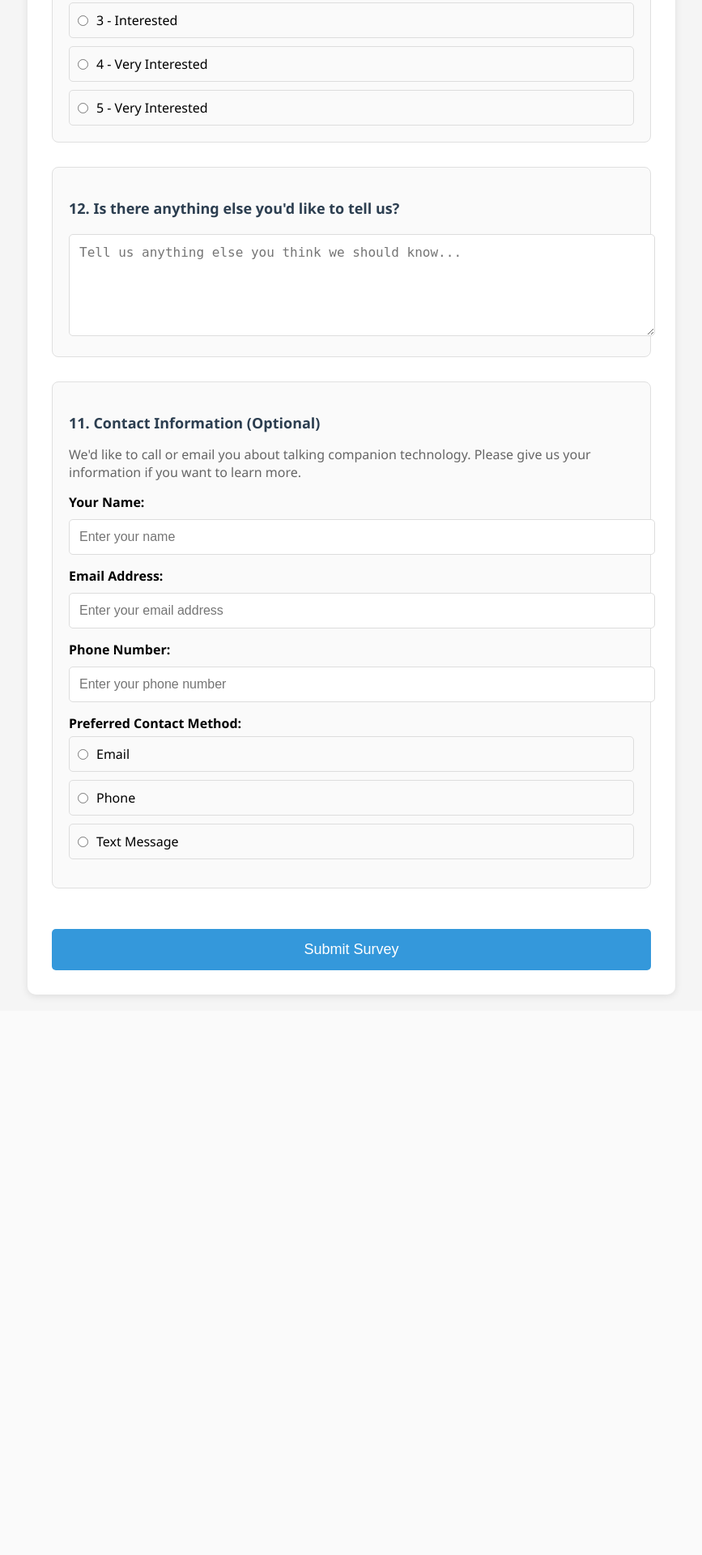
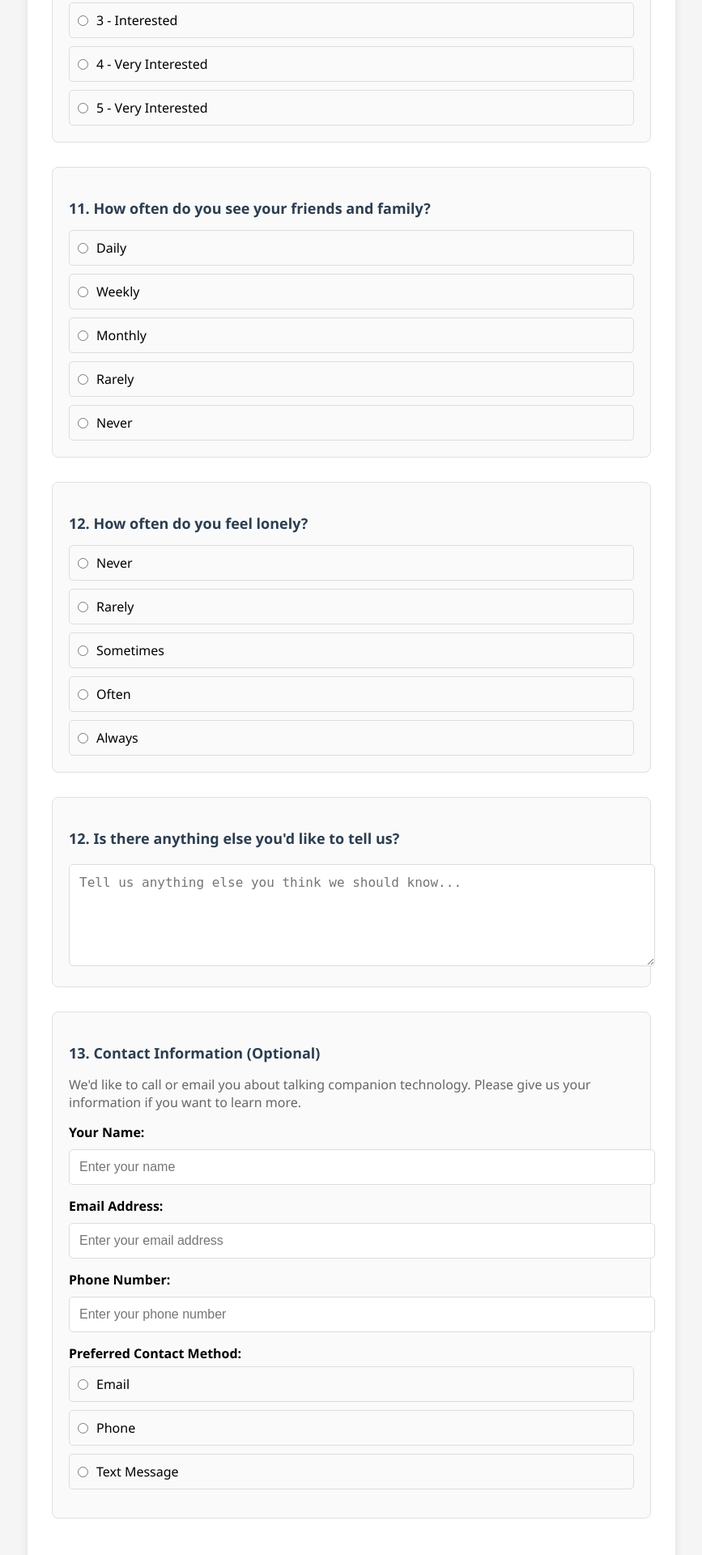
Before and after one commit to AmjA2002222/eldercaresurvey, a Flask app: page / in a window 1280 px wide. Shown: the part 3416-5336 px from the top of the page at 81% size, without its empty margins (206-1073 px from the left). Before the commit the page ends 4648 px from the top, so only its background shows below. Run offline with Flask 3, Linux system fonts and the light colour scheme.

Commit message:
Add social connections and loneliness questions to survey

```diff
--- a/app.py
+++ b/app.py
@@ -28,7 +28,9 @@ def init_db():
             contact_name TEXT,
             contact_email TEXT,
             contact_phone TEXT,
-            contact_preference TEXT
+            contact_preference TEXT,
+            social_connections TEXT,
+            loneliness TEXT
         )
     ''')
 
@@ -43,6 +45,8 @@ def init_db():
             contact_email TEXT,
             contact_phone TEXT,
             contact_preference TEXT,
+            social_connections TEXT,
+            loneliness TEXT,
             added_date TIMESTAMP DEFAULT CURRENT_TIMESTAMP
         )
     ''')
@@ -87,6 +91,8 @@ def submit():
     contact_email = data.get('contact_email', '')
     contact_phone = data.get('contact_phone', '')
     contact_preference = data.get('contact_preference', '')
+    social_connections = data.get('social_connections', '')
+    loneliness = data.get('loneliness', '')
 
     conn = sqlite3.connect('survey.db')
     c = conn.cursor()
@@ -95,13 +101,15 @@ def submit():
             age_group, uses_digital_assistant, difficulty_using_tech,
             interest_in_ai, helpful_features, comfort_with_ai_voice,
             concerns, trial_participation, willingness_to_pay, interest_level,
-            additional_comments, contact_name, contact_email, contact_phone, contact_preference
-        ) VALUES (?, ?, ?, ?, ?, ?, ?, ?, ?, ?, ?, ?, ?, ?, ?)
+            additional_comments, contact_name, contact_email, contact_phone, contact_preference,
+            social_connections, loneliness
+        ) VALUES (?, ?, ?, ?, ?, ?, ?, ?, ?, ?, ?, ?, ?, ?, ?, ?, ?)
     ''', (
         age_group, uses_digital_assistant, difficulty_using_tech,
         interest_in_ai, helpful_features, comfort_with_ai_voice,
         concerns, trial_participation, willingness_to_pay, interest_level,
-        additional_comments, contact_name, contact_email, contact_phone, contact_preference
+        additional_comments, contact_name, contact_email, contact_phone, contact_preference,
+        social_connections, loneliness
     ))
     conn.commit()
     conn.close()
@@ -116,9 +124,9 @@ def submit():
         wants_help_with = ', '.join(helpful_features_list) if helpful_features_list else 'Not specified'
 
         c.execute('''
-            INSERT INTO waiting_list (name, age_group, wants_help_with, interest_level, contact_email, contact_phone, contact_preference)
-            VALUES (?, ?, ?, ?, ?, ?, ?)
-        ''', (contact_name, age_group, wants_help_with, interest_level, contact_email, contact_phone, contact_preference))
+            INSERT INTO waiting_list (name, age_group, wants_help_with, interest_level, contact_email, contact_phone, contact_preference, social_connections, loneliness)
+            VALUES (?, ?, ?, ?, ?, ?, ?, ?, ?)
+        ''', (contact_name, age_group, wants_help_with, interest_level, contact_email, contact_phone, contact_preference, social_connections, loneliness))
         conn.commit()
         conn.close()
 
--- a/templates/survey_multilingual.html
+++ b/templates/survey_multilingual.html
@@ -386,6 +386,60 @@
                 </div>
             </div>
 
+            <!-- Social Connections -->
+            <div class="question">
+                <h3>{{ t('social_connections') }}</h3>
+                <div class="radio-group">
+                    <div class="radio-option">
+                        <input type="radio" id="see_daily" name="social_connections" value="daily">
+                        <label for="see_daily">{{ t('see_daily') }}</label>
+                    </div>
+                    <div class="radio-option">
+                        <input type="radio" id="see_weekly" name="social_connections" value="weekly">
+                        <label for="see_weekly">{{ t('see_weekly') }}</label>
+                    </div>
+                    <div class="radio-option">
+                        <input type="radio" id="see_monthly" name="social_connections" value="monthly">
+                        <label for="see_monthly">{{ t('see_monthly') }}</label>
+                    </div>
+                    <div class="radio-option">
+                        <input type="radio" id="see_rarely" name="social_connections" value="rarely">
+                        <label for="see_rarely">{{ t('see_rarely') }}</label>
+                    </div>
+                    <div class="radio-option">
+                        <input type="radio" id="see_never" name="social_connections" value="never">
+                        <label for="see_never">{{ t('see_never') }}</label>
+                    </div>
+                </div>
+            </div>
+
+            <!-- Loneliness -->
+            <div class="question">
+                <h3>{{ t('loneliness') }}</h3>
+                <div class="radio-group">
+                    <div class="radio-option">
+                        <input type="radio" id="lonely_never" name="loneliness" value="never">
+                        <label for="lonely_never">{{ t('lonely_never') }}</label>
+                    </div>
+                    <div class="radio-option">
+                        <input type="radio" id="lonely_rarely" name="loneliness" value="rarely">
+                        <label for="lonely_rarely">{{ t('lonely_rarely') }}</label>
+                    </div>
+                    <div class="radio-option">
+                        <input type="radio" id="lonely_sometimes" name="loneliness" value="sometimes">
+                        <label for="lonely_sometimes">{{ t('lonely_sometimes') }}</label>
+                    </div>
+                    <div class="radio-option">
+                        <input type="radio" id="lonely_often" name="loneliness" value="often">
+                        <label for="lonely_often">{{ t('lonely_often') }}</label>
+                    </div>
+                    <div class="radio-option">
+                        <input type="radio" id="lonely_always" name="loneliness" value="always">
+                        <label for="lonely_always">{{ t('lonely_always') }}</label>
+                    </div>
+                </div>
+            </div>
+
             <!-- Additional Comments -->
             <div class="question">
                 <h3>{{ t('additional_comments') }}</h3>
--- a/translations.py
+++ b/translations.py
@@ -47,7 +47,19 @@ TRANSLATIONS = {
         'moderate_cost': 'Moderate cost ($15-30/month)',
         'premium_cost': 'Premium cost ($30+/month)',
         'interest_level': '10. Overall, how interested are you in AI companion technology?',
-        'contact_info': '11. Contact Information (Optional)',
+        'social_connections': '11. How often do you see your friends and family?',
+        'see_daily': 'Daily',
+        'see_weekly': 'Weekly',
+        'see_monthly': 'Monthly',
+        'see_rarely': 'Rarely',
+        'see_never': 'Never',
+        'loneliness': '12. How often do you feel lonely?',
+        'lonely_never': 'Never',
+        'lonely_rarely': 'Rarely',
+        'lonely_sometimes': 'Sometimes',
+        'lonely_often': 'Often',
+        'lonely_always': 'Always',
+        'contact_info': '13. Contact Information (Optional)',
         'contact_desc': 'We\'d like to call or email you about talking companion technology. Please give us your information if you want to learn more.',
         'name': 'Your Name:',
         'name_placeholder': 'Enter your name',
@@ -119,7 +131,19 @@ TRANSLATIONS = {
         'moderate_cost': 'Coût modéré (15-30€/mois)',
         'premium_cost': 'Coût premium (30€+/mois)',
         'interest_level': '10. Globalement, à quel point êtes-vous intéressé par la technologie de compagnon IA ?',
-        'contact_info': '11. Informations de Contact (Optionnel)',
+        'social_connections': '11. À quelle fréquence voyez-vous vos amis et votre famille ?',
+        'see_daily': 'Quotidiennement',
+        'see_weekly': 'Hebdomadairement',
+        'see_monthly': 'Mensuellement',
+        'see_rarely': 'Rarement',
+        'see_never': 'Jamais',
+        'loneliness': '12. À quelle fréquence vous sentez-vous seul(e) ?',
+        'lonely_never': 'Jamais',
+        'lonely_rarely': 'Rarement',
+        'lonely_sometimes': 'Parfois',
+        'lonely_often': 'Souvent',
+        'lonely_always': 'Toujours',
+        'contact_info': '13. Informations de Contact (Optionnel)',
         'contact_desc': 'Nous aimerions vous appeler ou vous envoyer un email concernant la technologie de compagnon conversationnel. Donnez-nous vos informations si vous voulez en savoir plus.',
         'name': 'Votre Nom :',
         'name_placeholder': 'Entrez votre nom',
@@ -191,7 +215,19 @@ TRANSLATIONS = {
         'moderate_cost': 'تكلفة معتدلة (15-30$/شهر)',
         'premium_cost': 'تكلفة عالية (30$+/شهر)',
         'interest_level': '10. بشكل عام، ما مدى اهتمامك بتقنية رفيق الذكاء الاصطناعي؟',
-        'contact_info': '11. معلومات الاتصال (اختياري)',
+        'social_connections': '11. كم مرة ترى أصدقاءك وعائلتك؟',
+        'see_daily': 'يومياً',
+        'see_weekly': 'أسبوعياً',
+        'see_monthly': 'شهرياً',
+        'see_rarely': 'نادراً',
+        'see_never': 'أبداً',
+        'loneliness': '12. كم مرة تشعر بالوحدة؟',
+        'lonely_never': 'أبداً',
+        'lonely_rarely': 'نادراً',
+        'lonely_sometimes': 'أحياناً',
+        'lonely_often': 'غالباً',
+        'lonely_always': 'دائماً',
+        'contact_info': '13. معلومات الاتصال (اختياري)',
         'contact_desc': 'نود الاتصال بك أو إرسال بريد إلكتروني حول تقنية رفيق المحادثة. يرجى إعطاؤنا معلوماتك إذا كنت تريد معرفة المزيد.',
         'name': 'اسمك:',
         'name_placeholder': 'أدخل اسمك',
```
